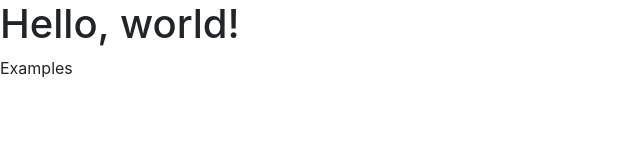
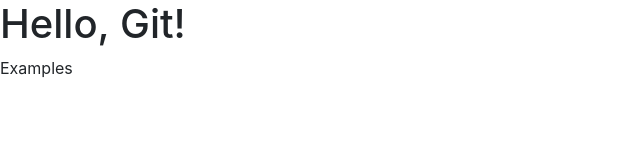
Before and after one commit to oshrag/hello-git, a plain HTML site: page index.html in a window 1280 px wide. Shown: the whole page, without its empty margins (0-640 px from the left). Drawn offline with nearby package versions, Linux system fonts and the light colour scheme.

Commit message:
chanhe title h1 in index.html

```diff
--- a/index.html
+++ b/index.html
@@ -18,7 +18,7 @@
     <![endif]-->
   </head>
   <body>
-    <h1>Hello, world!</h1>
+    <h1>Hello, Git!</h1>
 
     <!-- jQuery (necessary for Bootstrap's JavaScript plugins) -->
     <script src="https://ajax.googleapis.com/ajax/libs/jquery/1.12.4/jquery.min.js"></script>
```
